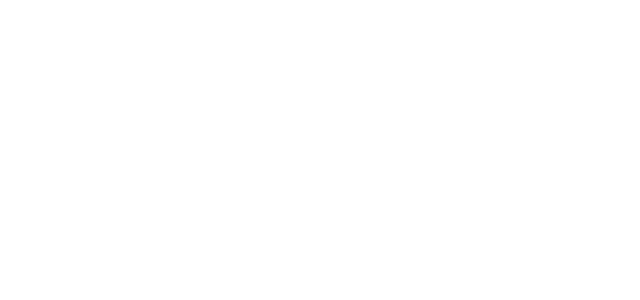
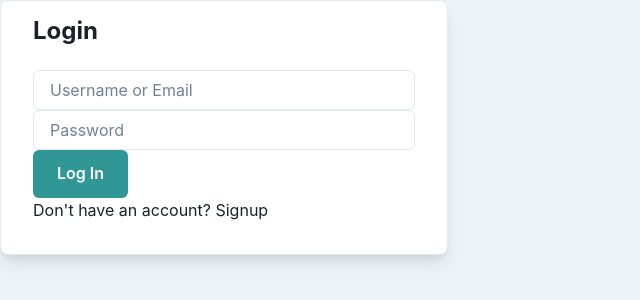
Before and after one commit to wahitom/wor, a React (Create React App) app: page /login in a window 1280 px wide. Before the commit this address had no page. Shown: the top 300 px of the page, without its empty margins (0-640 px from the left). Built offline with nearby package versions, Linux system fonts and the light colour scheme.

Commit message:
Completed loging in  and signing up files

```diff
--- a/src/App.js
+++ b/src/App.js
@@ -2,6 +2,8 @@
 import { Route, Routes } from "react-router-dom";
 import Announcements from "./pages/Announcements";
 import Contacts from "./components/Contacts";
+import Login from "./pages/Login";
+import Signup from "./pages/Signup";
 // Import Bootstrap CSS
 function App() {
   return (
@@ -9,6 +11,8 @@
       <Routes>
         <Route path="/announcements" element={<Announcements />} />
         <Route path="/contacts" element={<Contacts />} />
+        <Route path="/login" element={<Login />} />
+        <Route path="/signup" element={<Signup />} />
       </Routes>
     </div>
   );
--- a/src/pages/Login.js
+++ b/src/pages/Login.js
@@ -1,13 +1,6 @@
 import React, { useState } from 'react';
-import {
-  ChakraProvider,
-  CSSReset,
-  Box,
-  Input,
-  Stack,
-  Button,
-  Heading,
-} from '@chakra-ui/react';
+import { Link as RouterLink } from 'react-router-dom';
+import { ChakraProvider, Box, CSSReset, Input, Stack, Button, Heading } from '@chakra-ui/react';
 
 function Login() {
   // State variables to track the username and password
@@ -73,6 +66,8 @@
                 >
                   Log In
                 </Button>
+                {/* Link to sign up */}
+                <p>Don't have an account? <RouterLink to="/signup">Signup</RouterLink></p>
               </form>
             </Stack>
           </Box>
```
